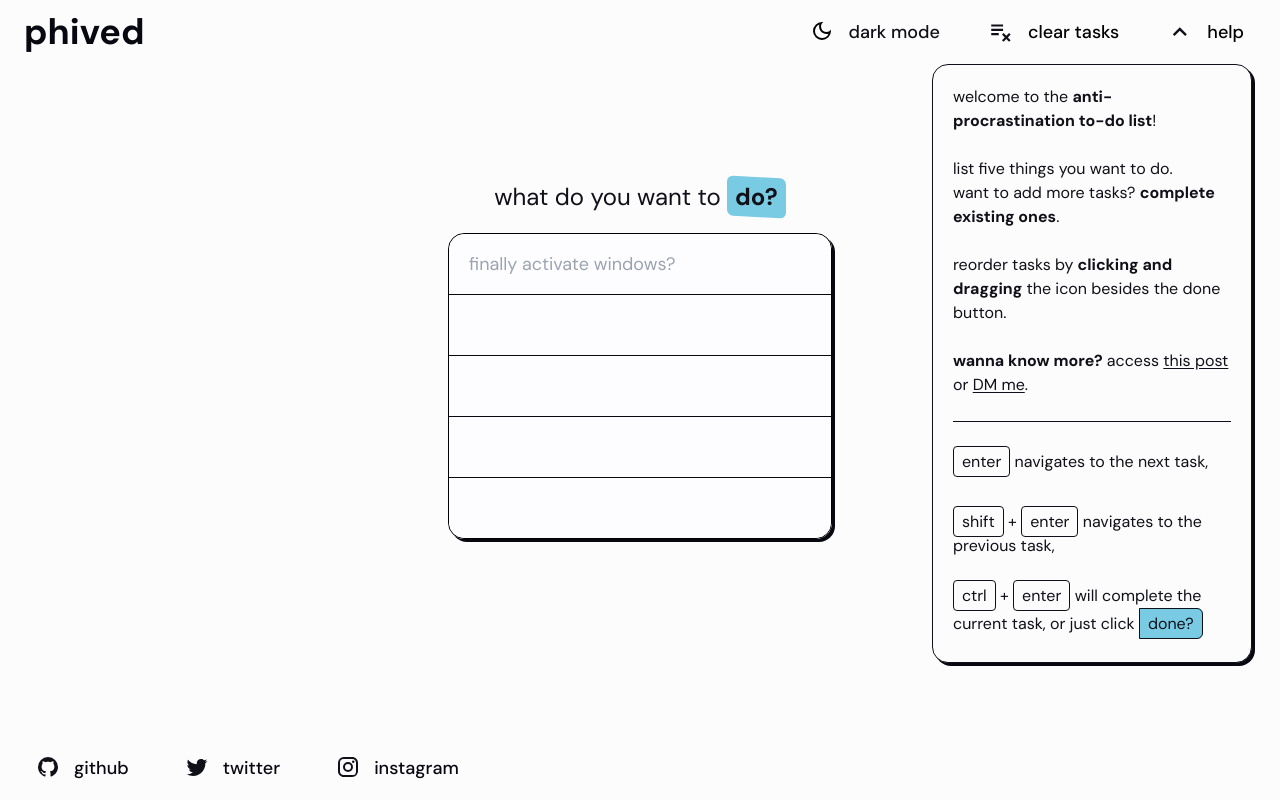
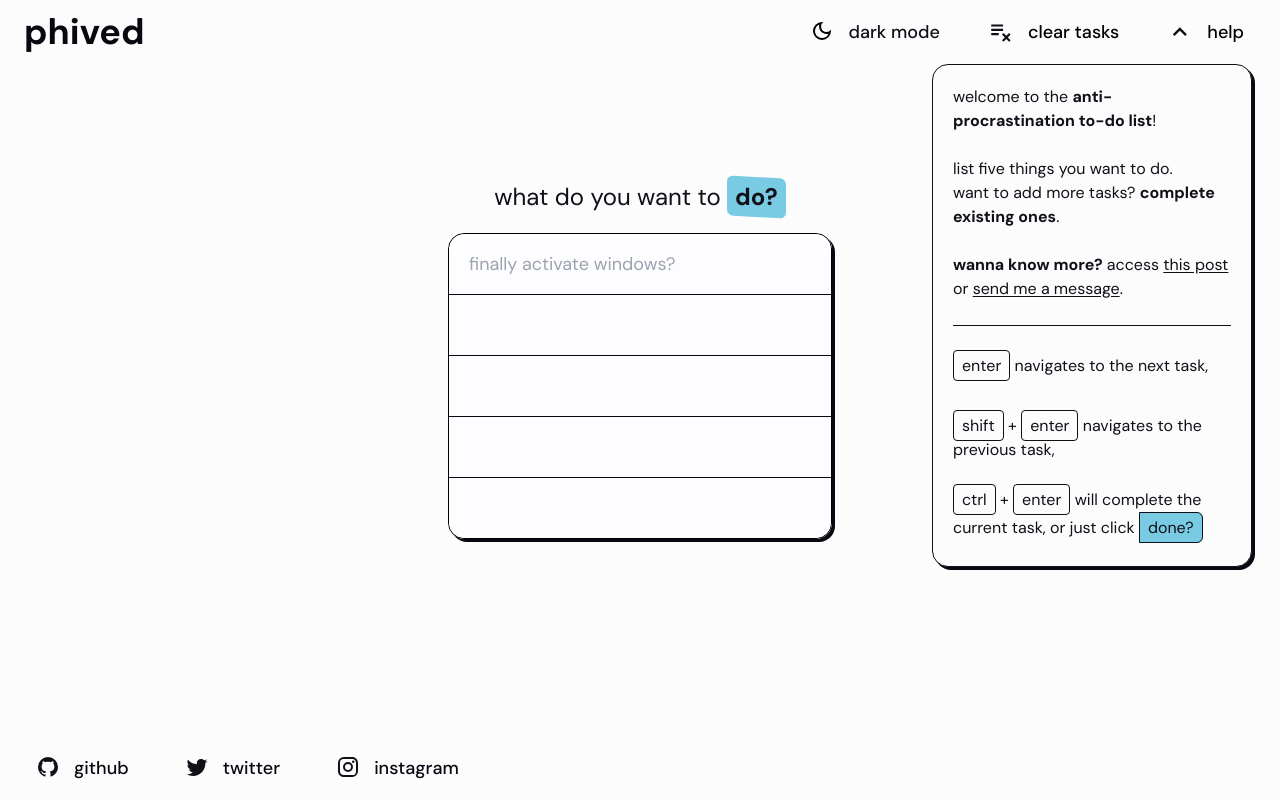
Before and after one commit to LukeberryPi/phived, a React (Vite) app: page / in a window 1280 px wide. Both pictures are taken after a click on the button "help". Built offline with nearby package versions, Linux system fonts and the light colour scheme.

Commit message:
remove reorder help menu paragraph

```diff
--- a/src/components/HelpMenu.tsx
+++ b/src/components/HelpMenu.tsx
@@ -8,10 +8,6 @@ export function HelpMenu() {
       <p className="text-darkBlack dark:text-lightWhite">
         list five things you want to do. <br />
         want to add more tasks? <strong>complete existing ones</strong>.
-      </p>
-      <br />
-      <p className="text-darkBlack dark:text-lightWhite">
-        reorder tasks by <strong>clicking and dragging</strong> the icon besides the done button.
       </p>
       <br />
       <p className="text-darkBlack dark:text-lightWhite">
@@ -31,7 +27,7 @@ export function HelpMenu() {
           href="https://twitter.com/LukeberryPi"
           className="cursor-pointer underline decoration-darkBlack underline-offset-2 dark:decoration-lightWhite"
         >
-          DM me
+          send me a message
         </a>
         .
       </p>
```
